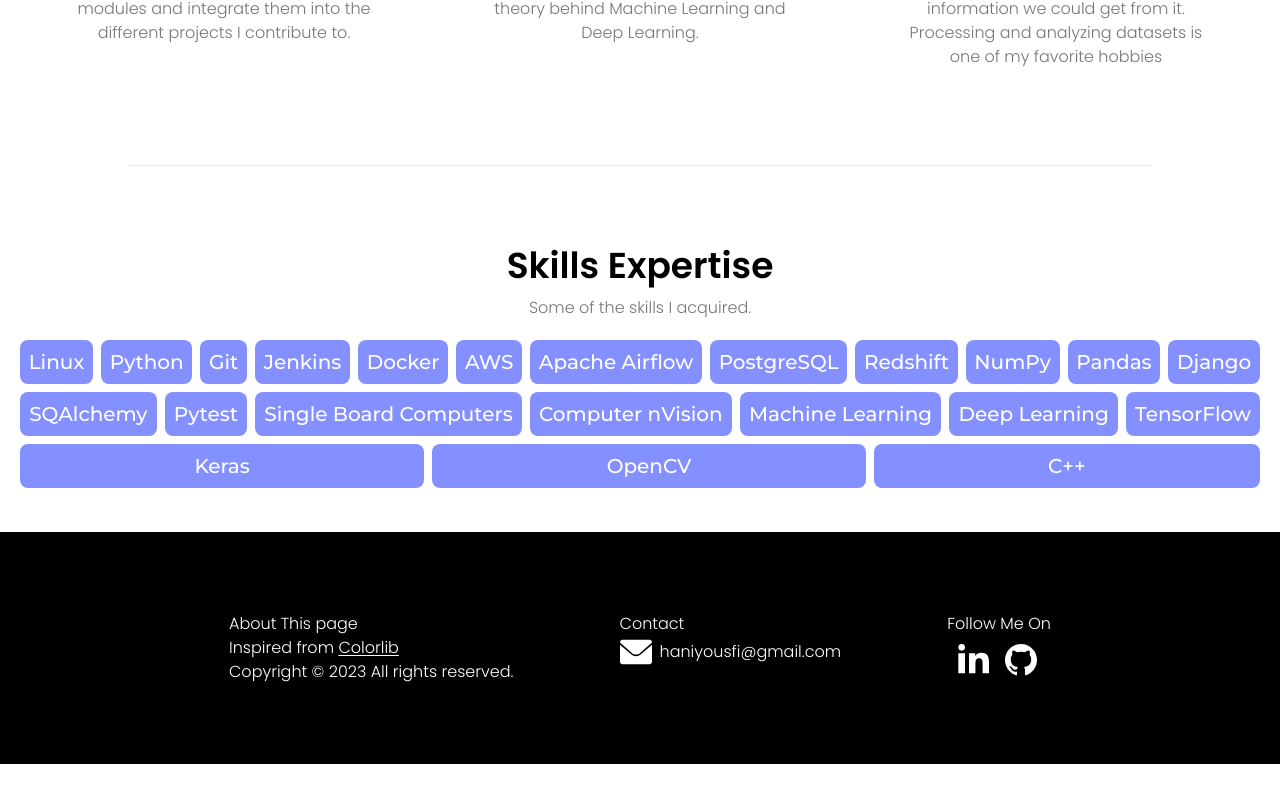
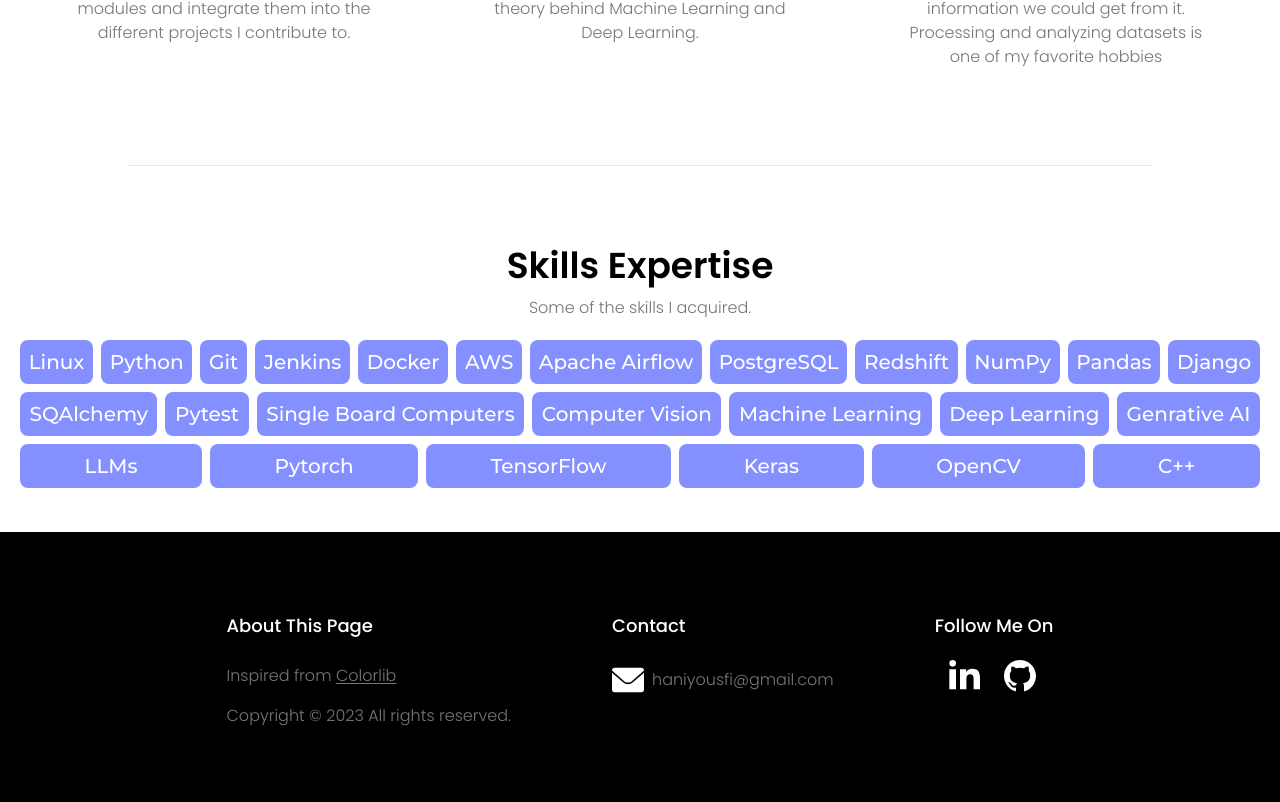
Before and after one commit to maky-hnou/portfolio-front, a Next.js app: page / in a window 1280 px wide. Shown: the part 1626-2428 px from the top of the page. Before the commit the page ends 2390 px from the top, so only its background shows below. Built offline with nearby package versions, Linux system fonts and the light colour scheme.

Commit message:
Fix footer

```diff
--- a/src/components/Footer.js
+++ b/src/components/Footer.js
@@ -5,10 +5,12 @@
 export default function Footer() {
   return (
     <footer className="bg-black p-20 box-border">
-      <div className="max-w-[960px] w-full flex flex-wrap border-box mx-auto px-4 text-white text-base font-light">
+      <div className="max-w-[960px] w-full flex flex-wrap border-box mx-auto px-4 text-text_color text-base font-light">
         <div className="mx-auto">
-          <h4>About This page</h4>
-          <p>
+          <h4 className="mb-6 text-white text-lg font-medium">
+            About This Page
+          </h4>
+          <p className="mt-0 mb-4 border-box block">
             Inspired from{" "}
             <Link
               href="https://colorlib.com"
@@ -18,12 +20,12 @@
               Colorlib
             </Link>
           </p>
-          <p>
+          <p className="mt-0 mb-4 border-box block">
             Copyright &copy; {new Date().getFullYear()} All rights reserved.
           </p>
         </div>
         <div className="mx-auto">
-          <h4>Contact</h4>
+          <h4 className="mb-6 text-white text-lg font-medium">Contact</h4>
           <div className="flex items-center content-center">
             <Link href="mailto:haniyousfi@gmail.com">
               <EmailIcon />
@@ -32,10 +34,22 @@
           </div>
         </div>
         <div className="mx-auto">
-          <h4>Follow Me On</h4>
-          <div className="flex items-center content-center">
-            <LinkedInIcon />
-            <GitHubIcon />
+          <h4 className="mb-6 text-white text-lg font-medium">Follow Me On</h4>
+          <div className="flex items-center content-center -mt-3">
+            <Link
+              href="https://www.linkedin.com/in/hani-yousfi/"
+              target="_blank"
+              className="mx-auto"
+            >
+              <LinkedInIcon />
+            </Link>
+            <Link
+              href="https://github.com/maky-hnou"
+              target="_blank"
+              className="mx-auto"
+            >
+              <GitHubIcon />
+            </Link>
           </div>
         </div>
       </div>
--- a/src/components/Icons.js
+++ b/src/components/Icons.js
@@ -188,7 +188,7 @@
         color: "#8490ff",
       }}
       initial={{
-        fill: "currentColor",
+        fill: "#ffffff",
       }}
     >
       <svg
@@ -207,7 +207,6 @@
       >
         <path
           d="M43.3 53.07l246.72 0c13,0 23.64,10.64 23.64,23.65l0 2.83 -111.68 97.5c-10.17,8.88 -22.74,13.31 -35.33,13.31 -12.58,0 -25.16,-4.44 -35.33,-13.31l-111.68 -97.5 0 -2.83c0,-13.01 10.64,-23.65 23.64,-23.65zm270.37 46.3l0 157.25c0,13 -10.64,23.64 -23.64,23.64l-246.72 0c-13,0 -23.64,-10.64 -23.64,-23.64l0 -157.25 101.84 88.91c13.03,11.38 29.1,17.06 45.16,17.06 16.06,0 32.13,-5.69 45.16,-17.06l101.84 -88.91z"
-          className="fil0"
         />
       </svg>
     </motion.div>
@@ -223,7 +222,7 @@
         color: "#8490ff",
       }}
       initial={{
-        fill: "currentColor",
+        fill: "#ffffff",
       }}
     >
       <svg
@@ -247,7 +246,7 @@
         color: "#8490ff",
       }}
       initial={{
-        fill: "currentColor",
+        fill: "#ffffff",
       }}
     >
       <svg
--- a/src/pages/index.js
+++ b/src/pages/index.js
@@ -40,9 +40,12 @@
     "SQAlchemy",
     "Pytest",
     "Single Board Computers",
-    "Computer nVision",
+    "Computer Vision",
     "Machine Learning",
     "Deep Learning",
+    "Genrative AI",
+    "LLMs",
+    "Pytorch",
     "TensorFlow",
     "Keras",
     "OpenCV",
```
